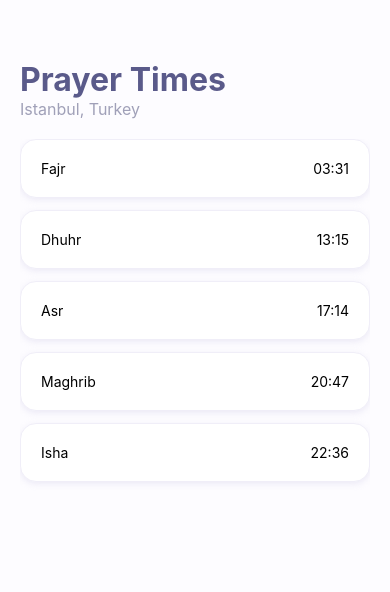
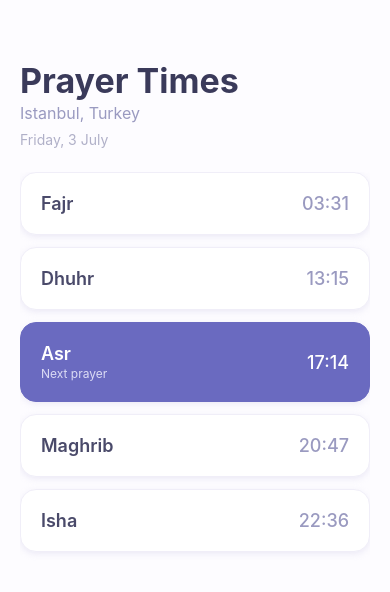
Before and after one commit to wrathreyli/Salah-prayer-app, a React Native app: screen / in a window 390 px wide. Shown: the top 592 px of the page. Built offline with nearby package versions, Linux system fonts and the light colour scheme.

Commit message:
Day 3: header, date, and highlighted next-prayer card

```diff
--- a/App.js
+++ b/App.js
@@ -1,13 +1,19 @@
 import { StatusBar } from 'expo-status-bar';
 import { StyleSheet, Text, View, ScrollView } from 'react-native';
 
-// A reusable component — one blueprint for every prayer card.
-// It receives "name" and "time" as props (inputs) and displays them.
-function PrayerCard({ name, time }) {
+// Reusable prayer card. "highlight" makes the next prayer stand out.
+function PrayerCard({ name, time, highlight }) {
   return (
-    <View style={styles.card}>
-      <Text style={styles.prayerName}>{name}</Text>
-      <Text style={styles.prayerTime}>{time}</Text>
+    <View style={[styles.card, highlight && styles.cardHighlight]}>
+      <View>
+        <Text style={[styles.prayerName, highlight && styles.textLight]}>
+          {name}
+        </Text>
+        {highlight && <Text style={styles.nextLabel}>Next prayer</Text>}
+      </View>
+      <Text style={[styles.prayerTime, highlight && styles.textLight]}>
+        {time}
+      </Text>
     </View>
   );
 }
@@ -15,15 +21,18 @@ function PrayerCard({ name, time }) {
 export default function App() {
   return (
     <View style={styles.container}>
-      <StatusBar style="auto" />
+      <StatusBar style="dark" />
 
-      <Text style={styles.title}>Prayer Times</Text>
-      <Text style={styles.subtitle}>Istanbul, Turkey</Text>
+      <View style={styles.header}>
+        <Text style={styles.title}>Prayer Times</Text>
+        <Text style={styles.subtitle}>Istanbul, Turkey</Text>
+        <Text style={styles.date}>Friday, 3 July</Text>
+      </View>
 
-      <ScrollView style={styles.list}>
+      <ScrollView style={styles.list} showsVerticalScrollIndicator={false}>
         <PrayerCard name="Fajr" time="03:31" />
         <PrayerCard name="Dhuhr" time="13:15" />
-        <PrayerCard name="Asr" time="17:14" />
+        <PrayerCard name="Asr" time="17:14" highlight={true} />
         <PrayerCard name="Maghrib" time="20:47" />
         <PrayerCard name="Isha" time="22:36" />
       </ScrollView>
@@ -38,15 +47,23 @@ const styles = StyleSheet.create({
     paddingTop: 60,
     paddingHorizontal: 20,
   },
+  header: {
+    marginBottom: 24,
+  },
   title: {
-    fontSize: 32,
+    fontSize: 34,
     fontWeight: 'bold',
-    color: '#5a5a8a',
+    color: '#3a3a5a',
   },
   subtitle: {
     fontSize: 16,
-    color: '#a0a0b8',
-    marginBottom: 20,
+    color: '#9a9ac0',
+    marginTop: 2,
+  },
+  date: {
+    fontSize: 14,
+    color: '#b0b0c8',
+    marginTop: 8,
   },
   list: {
     flex: 1,
@@ -67,4 +84,26 @@ const styles = StyleSheet.create({
     shadowRadius: 6,
     elevation: 2,
   },
+  cardHighlight: {
+    backgroundColor: '#6a6ac0',
+    borderColor: '#6a6ac0',
+  },
+  prayerName: {
+    fontSize: 18,
+    fontWeight: '600',
+    color: '#4a4a6a',
+  },
+  prayerTime: {
+    fontSize: 18,
+    fontWeight: '500',
+    color: '#9a9ac0',
+  },
+  textLight: {
+    color: '#ffffff',
+  },
+  nextLabel: {
+    fontSize: 12,
+    color: '#dcdcf5',
+    marginTop: 2,
+  },
 });
```
